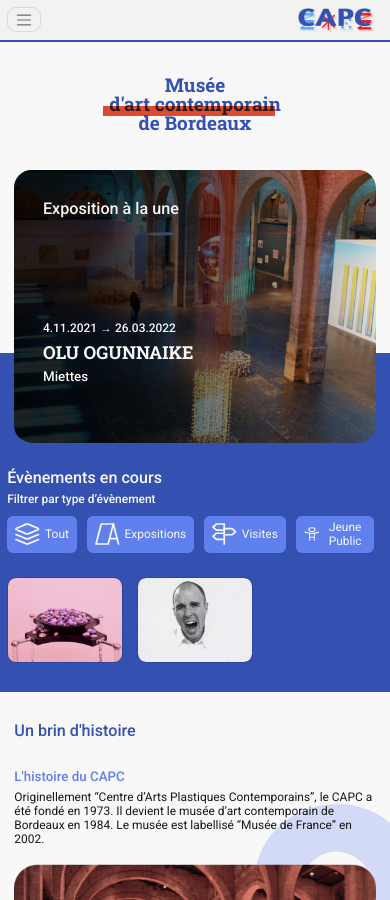
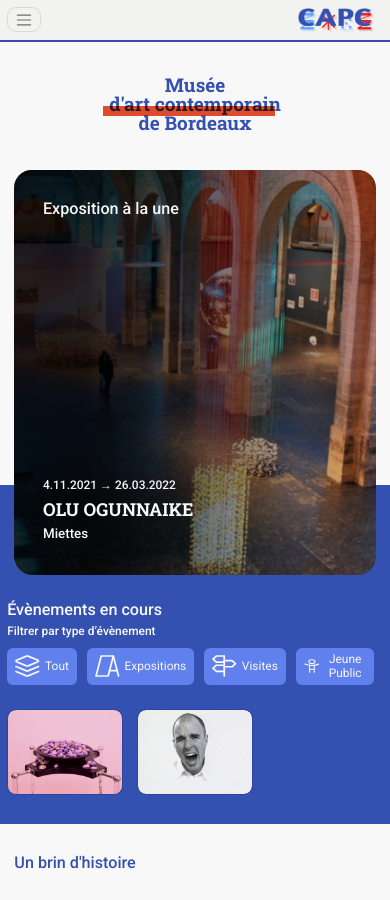
Before and after one commit to studio-beauvoir/jekyll-capc, a Jekyll site: the page built from _pages/index.html, in a window 390 px wide and 900 px high. Built offline with Jekyll 4.4.1, drawn with Linux system fonts in a browser that asks for light colours.

Commit message:
hide overflow of body

```diff
--- a/_includes/sections/home/hero.html
+++ b/_includes/sections/home/hero.html
@@ -23,7 +23,7 @@
                             <h5>4.11.2021 → 26.03.2022</h5>
                             <h2 class="text-h1">OLU OGUNNAIKE</h2>
                             <h4>Miettes</h4>
-                            <h4 class="heroUne_text_action align-self-end">
+                            <h4 class="heroUne_text_action d-none d-md-block align-self-end">
                                 Plus de détails
                                 {%
                                     include components/icons/open-link.html
--- a/_sass/sections/home/hero.scss
+++ b/_sass/sections/home/hero.scss
@@ -20,7 +20,7 @@
 
     @include media-breakpoint-down(md) {
         .heroUne {
-            min-height: 70vw !important;
+            min-height: 45vh !important;
         }
     }
 
--- a/css/styles.scss
+++ b/css/styles.scss
@@ -8,6 +8,10 @@
     box-sizing: border-box;
     margin:0;
     padding: 0;
+}
+
+html, body {
+    overflow-x: hidden;
 }
 
 html[data-theme="dark"] .hidden-dark-mode {
```
